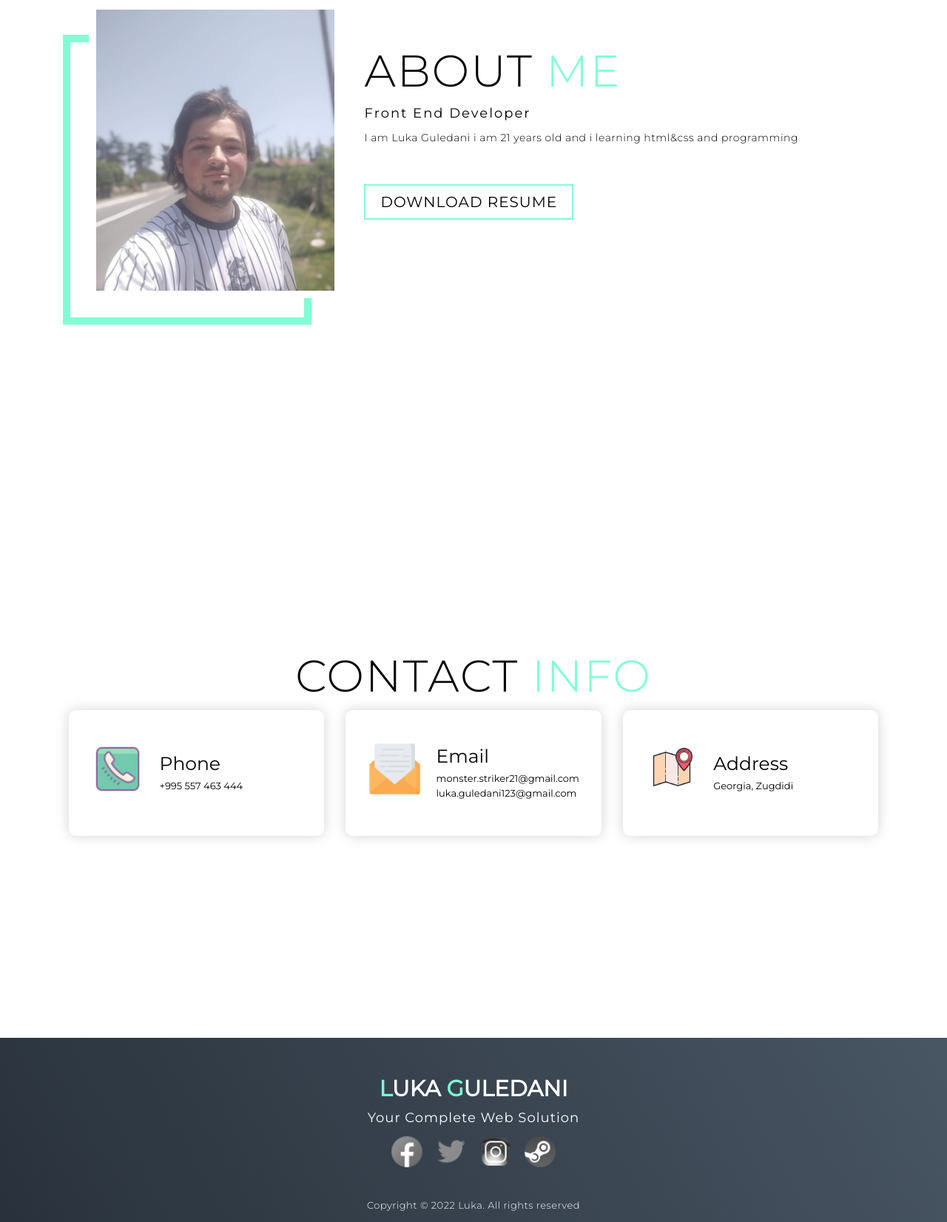
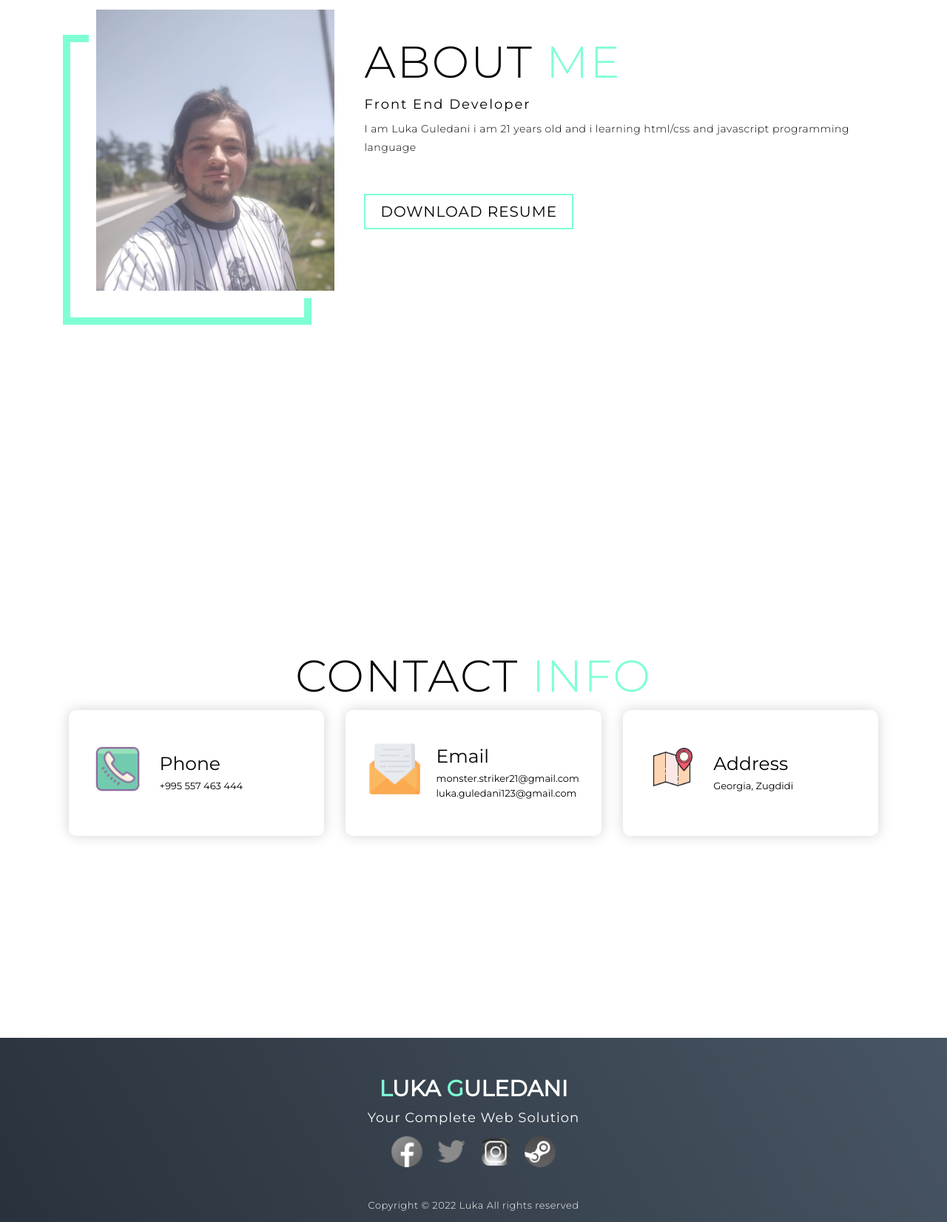
Before and after one commit to Lussskki/PORTFOLIO, a plain HTML site: page index.html in a window 1280 px wide. Shown: the part 3675-5327 px from the top of the page at 74% size. Drawn offline with Linux system fonts and the light colour scheme.

Commit message:
update: text in about section

```diff
--- a/index.html
+++ b/index.html
@@ -152,7 +152,7 @@
       <div class="col-right">
         <h1 class="section-title">About <span>me</span></h1>
         <h2>Front End Developer</h2>
-        <p>I am Luka Guledani i am 21 years old and i learning html&css and programming   </p>
+        <p>I am Luka Guledani i am 21 years old and i learning html/css and javascript programming language   </p>
         <a href="My resume.zip" class="cta">Download Resume</a>
       </div>
     </div>
@@ -216,7 +216,7 @@
           <a href="#"><img src="image/icons/icons8-steam-48.png" /></a>
         </div>
       </div>
-      <p>Copyright © 2022 Luka. All rights reserved</p>
+      <p>Copyright © 2022 Luka All rights reserved</p>
     </div>
   </section>
   <!-- End Footer -->
```
